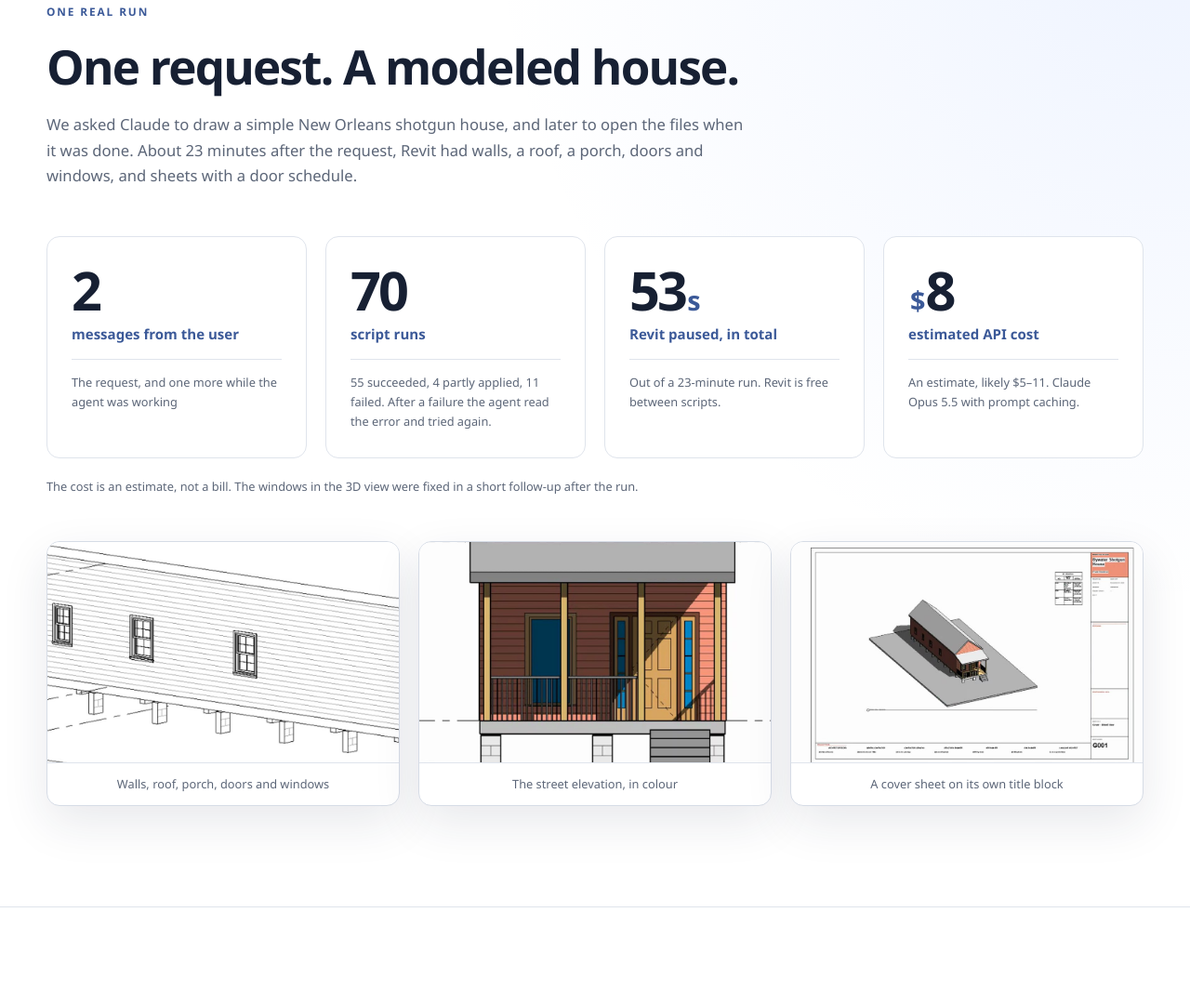
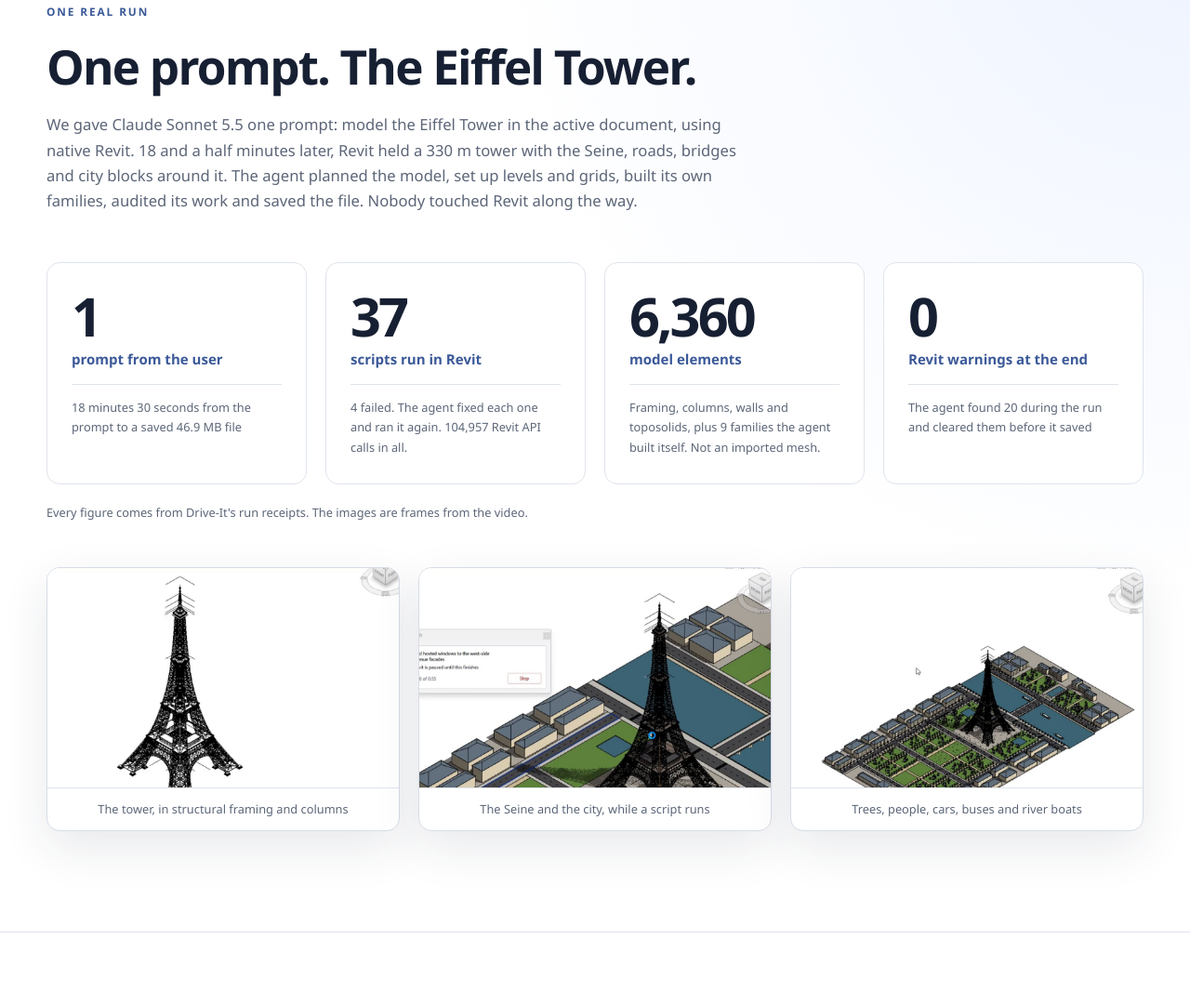
Before and after one commit to jedbjorn/drive-it, a website: page docs/index.html in a window 1280 px wide. Shown: the part 1813-2894 px from the top of the page at 93% size. Drawn offline with Linux system fonts and the light colour scheme; no server answers.

Commit message:
docs: One real run describes the Eiffel Tower run, not the shotgun house
The hero video is the Eiffel Tower run, so the section under it now gives
that run's figures (1 prompt, 18:30, 37 scripts with 4 fixed and rerun,
6,360 elements, 0 warnings) from the video's public description, with
three frames from the video in place of the house images.

```diff
--- a/docs/index.html
+++ b/docs/index.html
@@ -138,46 +138,46 @@
       <div class="container">
         <div class="section-heading">
           <p class="eyebrow">One real run</p>
-          <h2 id="run-title">One request. A modeled house.</h2>
-          <p>We asked Claude to draw a simple New Orleans shotgun house, and later to open the files when it was done. About 23 minutes after the request, Revit had walls, a roof, a porch, doors and windows, and sheets with a door schedule.</p>
+          <h2 id="run-title">One prompt. The Eiffel Tower.</h2>
+          <p>We gave Claude Sonnet 5.5 one prompt: model the Eiffel Tower in the active document, using native Revit. 18 and a half minutes later, Revit held a 330 m tower with the Seine, roads, bridges and city blocks around it. The agent planned the model, set up levels and grids, built its own families, audited its work and saved the file. Nobody touched Revit along the way.</p>
         </div>
 
         <dl class="stat-grid">
           <div class="stat">
-            <dt>messages from the user</dt>
-            <dd class="stat-value">2</dd>
-            <dd class="stat-note">The request, and one more while the agent was working</dd>
+            <dt>prompt from the user</dt>
+            <dd class="stat-value">1</dd>
+            <dd class="stat-note">18 minutes 30 seconds from the prompt to a saved 46.9 MB file</dd>
           </div>
           <div class="stat">
-            <dt>script runs</dt>
-            <dd class="stat-value">70</dd>
-            <dd class="stat-note">55 succeeded, 4 partly applied, 11 failed. After a failure the agent read the error and tried again.</dd>
+            <dt>scripts run in Revit</dt>
+            <dd class="stat-value">37</dd>
+            <dd class="stat-note">4 failed. The agent fixed each one and ran it again. 104,957 Revit API calls in all.</dd>
           </div>
           <div class="stat">
-            <dt>Revit paused, in total</dt>
-            <dd class="stat-value">53<small>s</small></dd>
-            <dd class="stat-note">Out of a 23-minute run. Revit is free between scripts.</dd>
+            <dt>model elements</dt>
+            <dd class="stat-value">6,360</dd>
+            <dd class="stat-note">Framing, columns, walls and toposolids, plus 9 families the agent built itself. Not an imported mesh.</dd>
           </div>
           <div class="stat">
-            <dt>estimated API cost</dt>
-            <dd class="stat-value"><small>$</small>8</dd>
-            <dd class="stat-note">An estimate, likely $5–11. Claude Opus 5.5 with prompt caching.</dd>
+            <dt>Revit warnings at the end</dt>
+            <dd class="stat-value">0</dd>
+            <dd class="stat-note">The agent found 20 during the run and cleared them before it saved</dd>
           </div>
         </dl>
-        <p class="fine-print">The cost is an estimate, not a bill. The windows in the 3D view were fixed in a short follow-up after the run.</p>
+        <p class="fine-print">Every figure comes from Drive-It's run receipts. The images are frames from the video.</p>
 
         <div class="result-grid">
           <figure>
-            <img src="images/result-3d.jpg" alt="A 3D view of the house in Revit: a long clapboard side wall with three double-hung windows, on brick piers" width="1200" height="619" loading="lazy">
-            <figcaption>Walls, roof, porch, doors and windows</figcaption>
+            <img src="images/eiffel-structure.jpg" alt="The Eiffel Tower in Revit, modelled in structural framing and columns, with its platforms, summit and antenna" width="1200" height="692" loading="lazy">
+            <figcaption>The tower, in structural framing and columns</figcaption>
           </figure>
           <figure>
-            <img src="images/result-elevation.jpg" alt="The street elevation in colour: a porch with four posts, two doors, steps and rails" width="1200" height="705" loading="lazy">
-            <figcaption>The street elevation, in colour</figcaption>
+            <img src="images/eiffel-seine.jpg" alt="The tower beside the Seine, with roads, a bridge and blocks of buildings, while Drive-It's window over Revit names the running script and offers Stop" width="1200" height="692" loading="lazy">
+            <figcaption>The Seine and the city, while a script runs</figcaption>
           </figure>
           <figure>
-            <img src="images/result-cover-sheet.jpg" alt="Sheet G001 in Revit: a shaded 3D view of the house on a title block that reads Bywater Shotgun House" width="1200" height="619" loading="lazy">
-            <figcaption>A cover sheet on its own title block</figcaption>
+            <img src="images/eiffel-city.jpg" alt="An overview of the finished model: the tower, the river, streets, trees, buildings and river boats" width="1200" height="692" loading="lazy">
+            <figcaption>Trees, people, cars, buses and river boats</figcaption>
           </figure>
         </div>
       </div>
```
Also changed, not shown: docs/images/eiffel-city.jpg (added), docs/images/eiffel-seine.jpg (added), docs/images/eiffel-structure.jpg (added).
